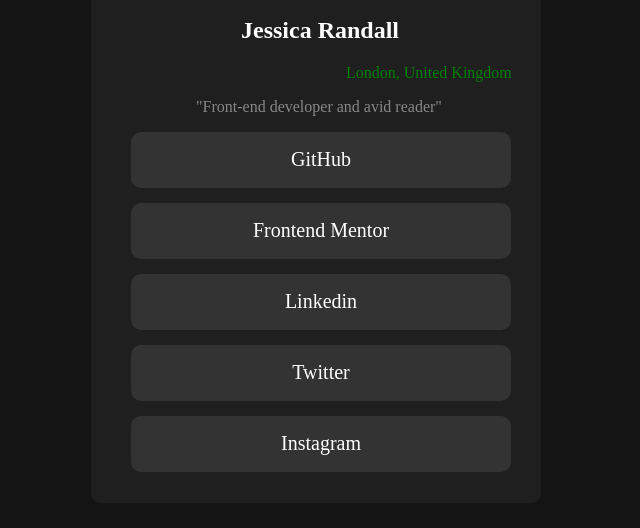
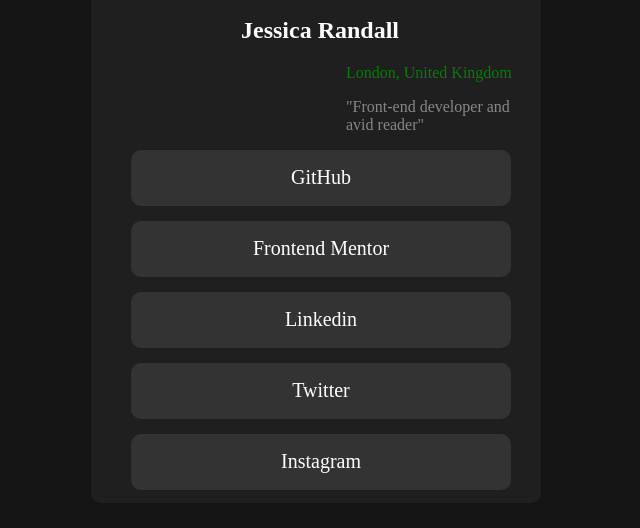
Before and after one commit to ronilucylucy/challenge2, a plain HTML site: page index.html in a window 1280 px wide. Shown: the part 222-750 px from the top of the page, without its empty margins (324-964 px from the left). Drawn offline with Linux system fonts and the light colour scheme.

Commit message:
Update index.html

```diff
--- a/index.html
+++ b/index.html
@@ -27,11 +27,13 @@
           <div class="img">
             <img src="avatar-jessica.jpeg" alt="" />
           </div>
-          <div class="text_div">
-            <h2>Jessica Randall</h2>
-            <p class="p1">London, United Kingdom</p>
+          <div class="wrapper2">
+            <div class="text_div">
+              <h2>Jessica Randall</h2>
+              <p class="p1">London, United Kingdom</p>
+              <p>"Front-end developer and avid reader"</p>
+            </div>
           </div>
-          <p>"Front-end developer and avid reader"</p>
 
           <div class="ul_li"></div>
           <ul>
```
